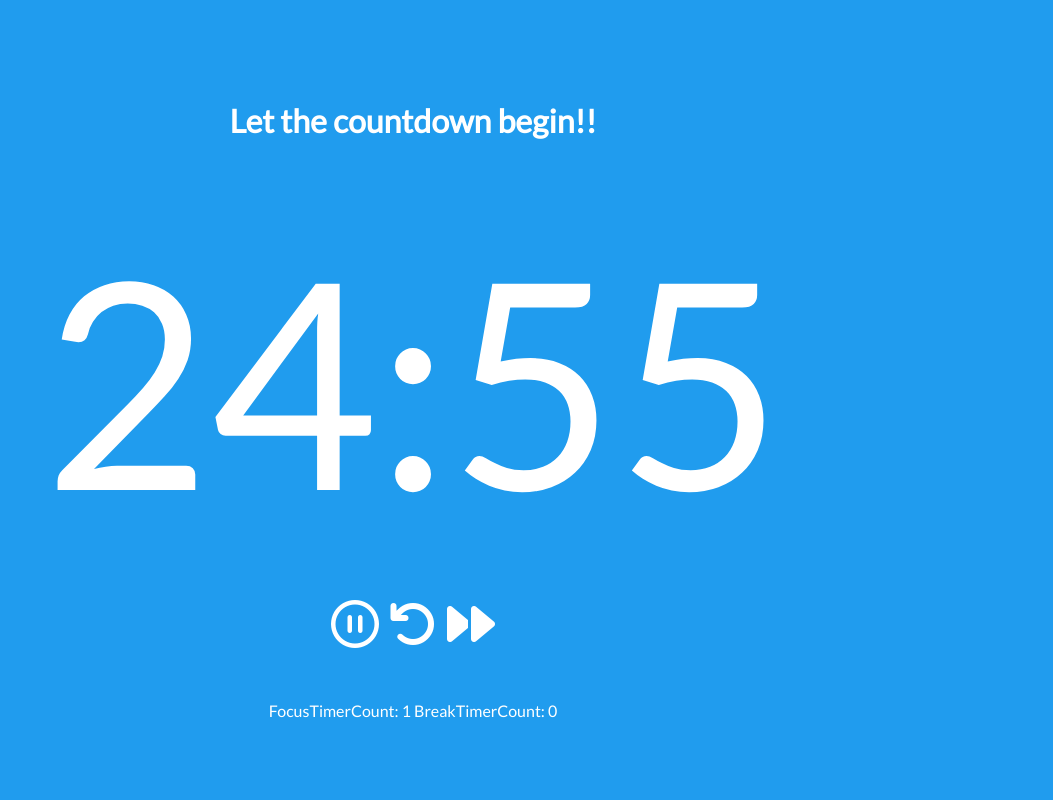
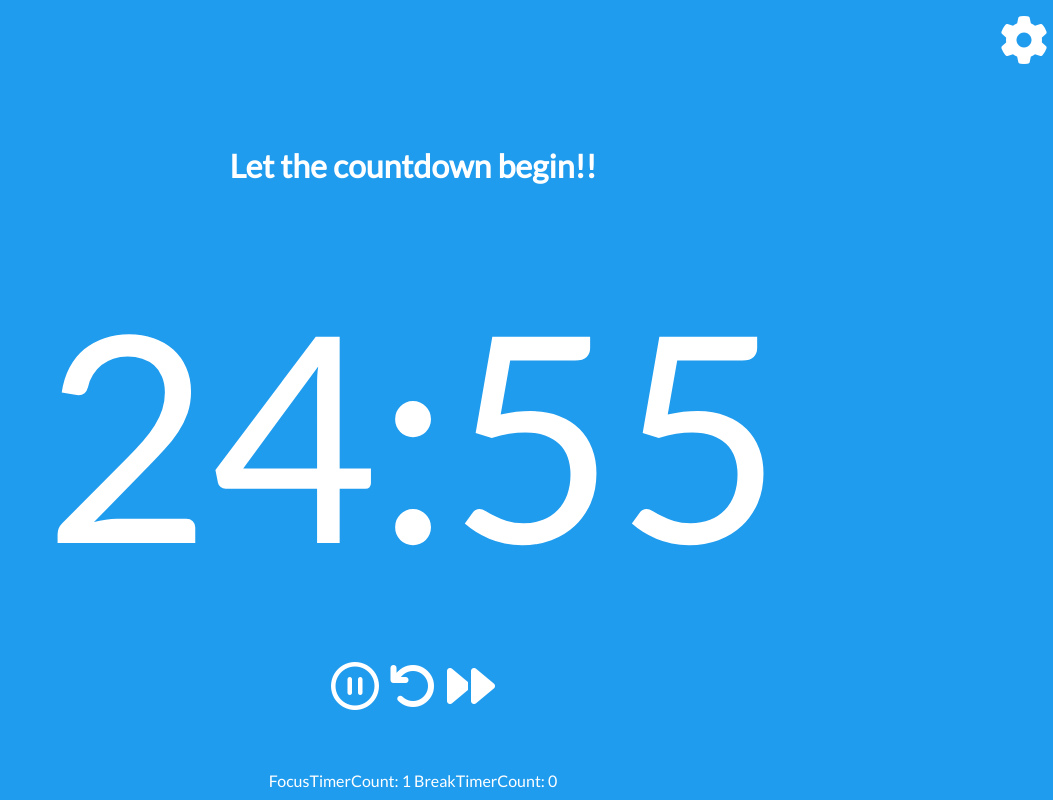
Before and after one commit to fire4dev/roga-timer, a Vue app: page / in a window 1280 px wide. Shown: the whole page, without its empty margins (227-1280 px from the left). Built offline with nearby package versions, Linux system fonts and the light colour scheme.

Commit message:
added setting area
- new setting button
- added the setting function, its only add the configTimer screen

Signed-off-by: Lucas Matheus <mac@MacBook-Pro.local>

```diff
--- a/src/views/Timer.vue
+++ b/src/views/Timer.vue
@@ -1,7 +1,14 @@
 <template>
   <div class="timer" :style="styleTimerBackground">
+    <div align='end'>
+      <button
+        id="forward"
+        class="button"
+        @click="configTimer">
+        <i class="fas fa-cog"></i>
+      </button>
+    </div>
     <h1 class="title">{{title}}</h1>
-
     <div id="countdown">
       <div id="minutes">{{minutes}}</div>
       <div id="separator">:</div>
@@ -40,6 +47,7 @@
         @click="forwardTimer">
         <i class="fas fa-forward"></i>
       </button>
+
     </div>
 
     <div>
@@ -119,6 +127,9 @@ export default {
         this.startTimer()
       }
     },
+    configTimer () {
+      //add the config screen
+    },
     padTime (time) {
       return (time < 10 ? '0' : '') + time
     },
@@ -184,11 +195,11 @@ export default {
 </script>
 
 <style lang="scss">
-  $timer-padding: 80px;
+  $timer-padding: 10px;
 
   .timer {
     color: #fff;
-    height: calc(100vh - 80px * 2);
+    height: calc(100vh - 10px * 2);
     display: flex;
     flex-direction: column;
     justify-content: space-between;
```
